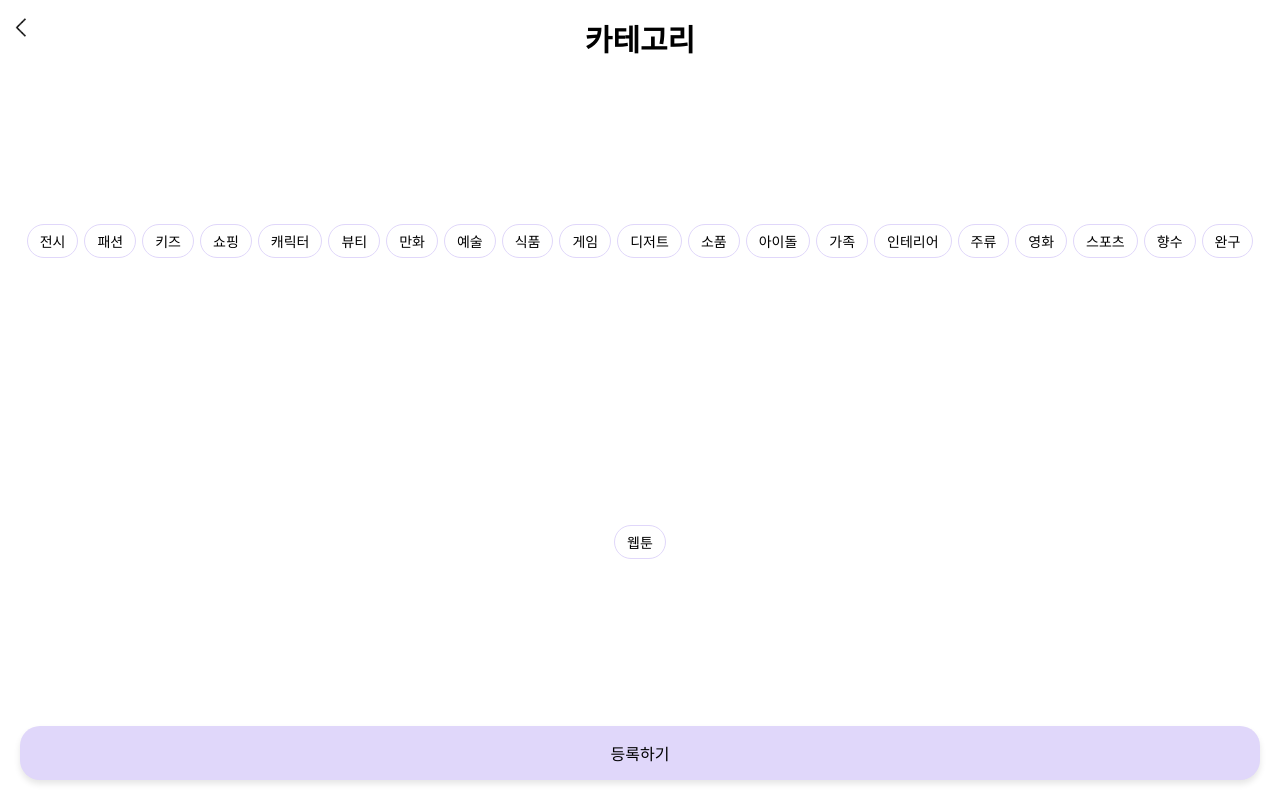
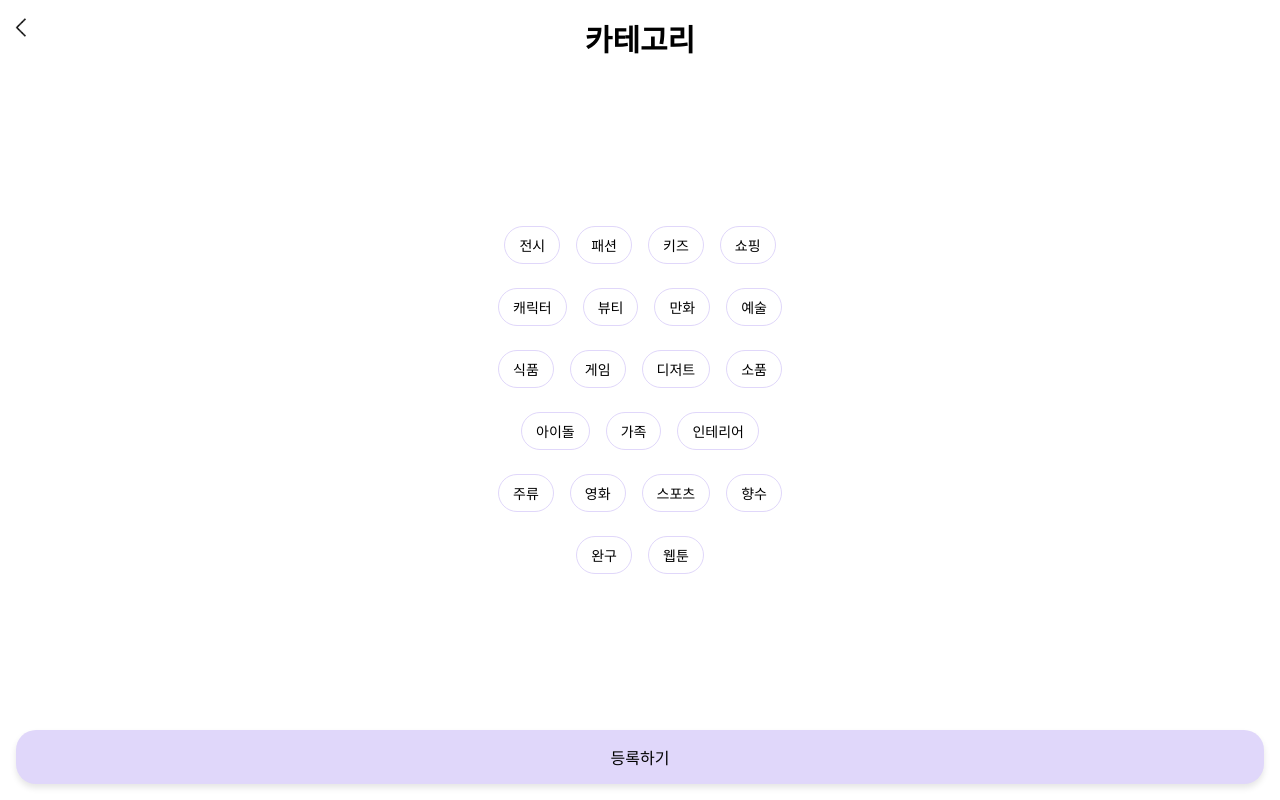
Before and after one commit to SSAFY-D105-Pop4U/Pop4U, a React (Vite) app in the folder frontend/: page /usercategory in a window 1280 px wide. Built offline with nearby package versions, Linux system fonts and the light colour scheme.

Commit message:
Fix : 카테고리 페이지 디자인 수정

```diff
--- a/frontend/src/styles/pages/UserCategory.css
+++ b/frontend/src/styles/pages/UserCategory.css
@@ -2,34 +2,44 @@
   min-height: 100vh;
   display: flex;
   flex-direction: column;
+  align-items: center;
+  justify-content: flex-start;
+  position: relative;
+  padding-bottom: 80px;
 }
 
 .categories-container {
-  flex: 1;
-  padding: 15px 25px;
+  flex: 0;
+  padding: 12px 16px;
   display: flex;
   flex-wrap: wrap;
-  gap: 4px;
+  gap: 24px 16px;
   justify-content: center;
-  align-items: center;
+  align-items: baseline;
+  margin: auto;
+  position: absolute;
+  top: 50%;
+  left: 50%;
+  transform: translate(-50%, -50%);
+  width: 85%;
+  max-width: 320px;
 }
 
 .category-item {
-  padding: 6px 12px;
+  padding: 8px 14px;
   border-radius: 20px;
   border: 1px solid #e0d7fa;
   background-color: white;
   font-size: 14px;
   cursor: pointer;
   transition: all 0.3s ease;
-  margin: 1px;
+  margin: 0;
 }
 
-.category-item.selected {
-  background-color: #e0d7fa;
-  color: #000;
+.button-container {
+  position: fixed;
+  bottom: 0;
+  left: 0;
+  right: 0;
+  padding: 16px;
 }
-
-.category-item:hover {
-  transform: scale(1.05);
-}
```
Also changed, not shown: frontend/src/styles/components/NextButtons.css (+0 -7 lines).
